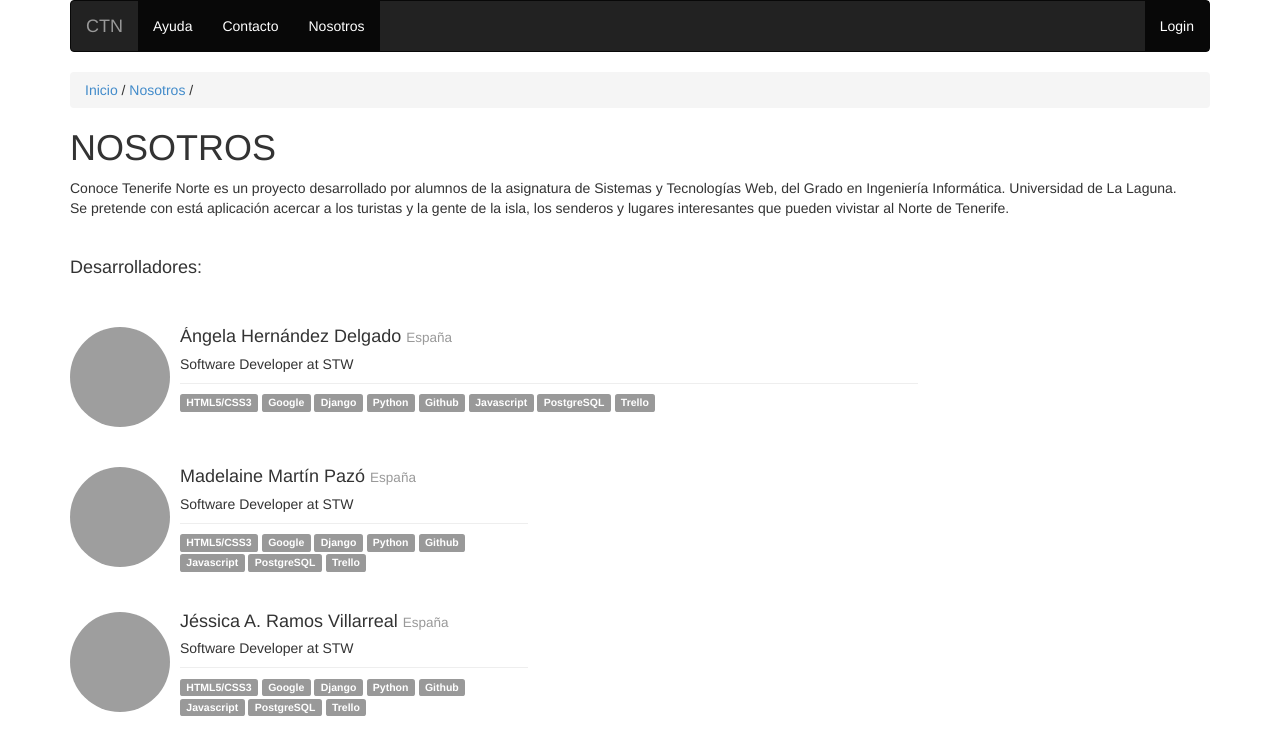
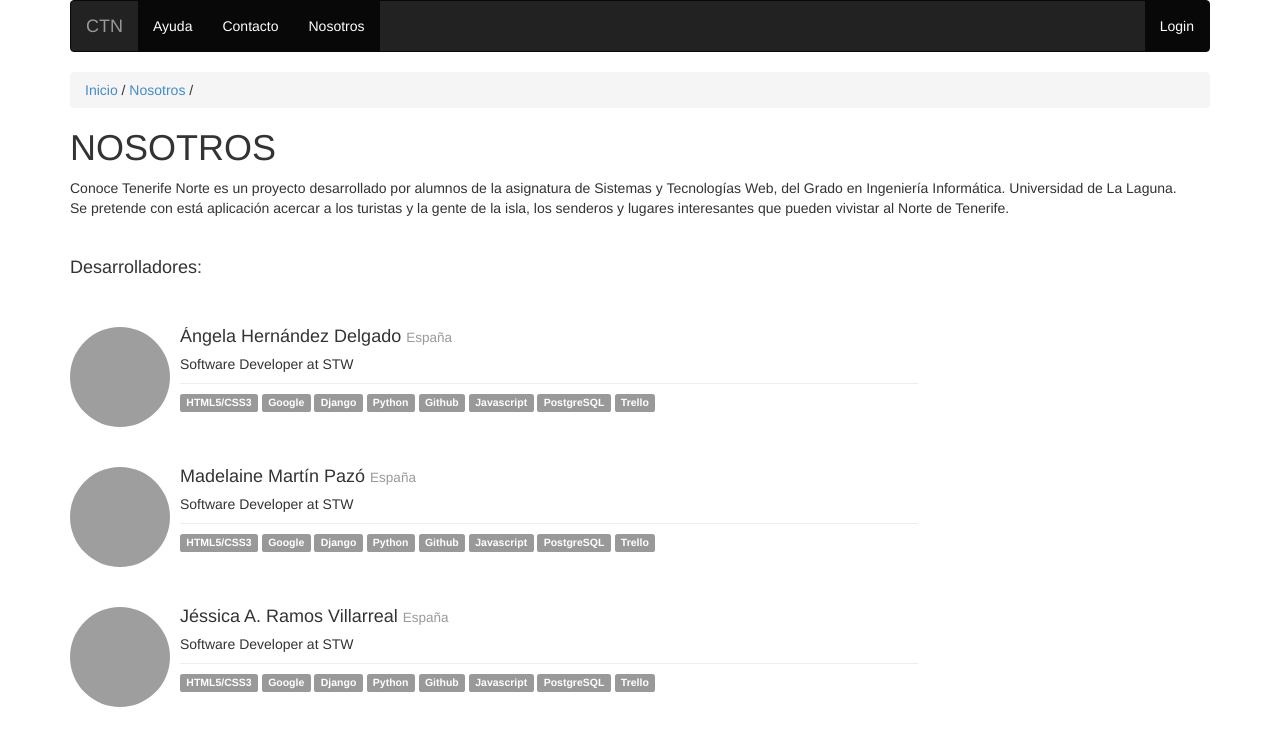
Before and after one commit to DracoYue/conoce-tenerife-norte, a Django app: page /about/ in a window 1280 px wide. Shown: the top 755 px of the page. Run offline with Django 3.2, Linux system fonts and the light colour scheme; some libraries are stand-ins or nearby versions; grey boxes are pictures that could not be loaded.

Commit message:
arreglos

```diff
--- a/ctn/templates/static_pages/about.html
+++ b/ctn/templates/static_pages/about.html
@@ -57,7 +57,7 @@
         </br>
         </br>
         <div class="row">
-            <div class="col-lg-5">
+            <div class="col-lg-9">
                 <div class="media">
                     <a class="pull-left" href="#">
                         <img class="media-object dp img-circle" src="http://banot.etsii.ull.es/alu4103/STW/made.jpg" style="width: 100px;height:100px;">
@@ -81,7 +81,7 @@
         </br>
         </br>
         <div class="row">
-            <div class="col-lg-5">
+            <div class="col-lg-9">
                 <div class="media">
                     <a class="pull-left" href="#">
                         <img class="media-object dp img-circle" src="http://banot.etsii.ull.es/alu4103/STW/jessi.jpg" style="width: 100px;height:100px;">
```
